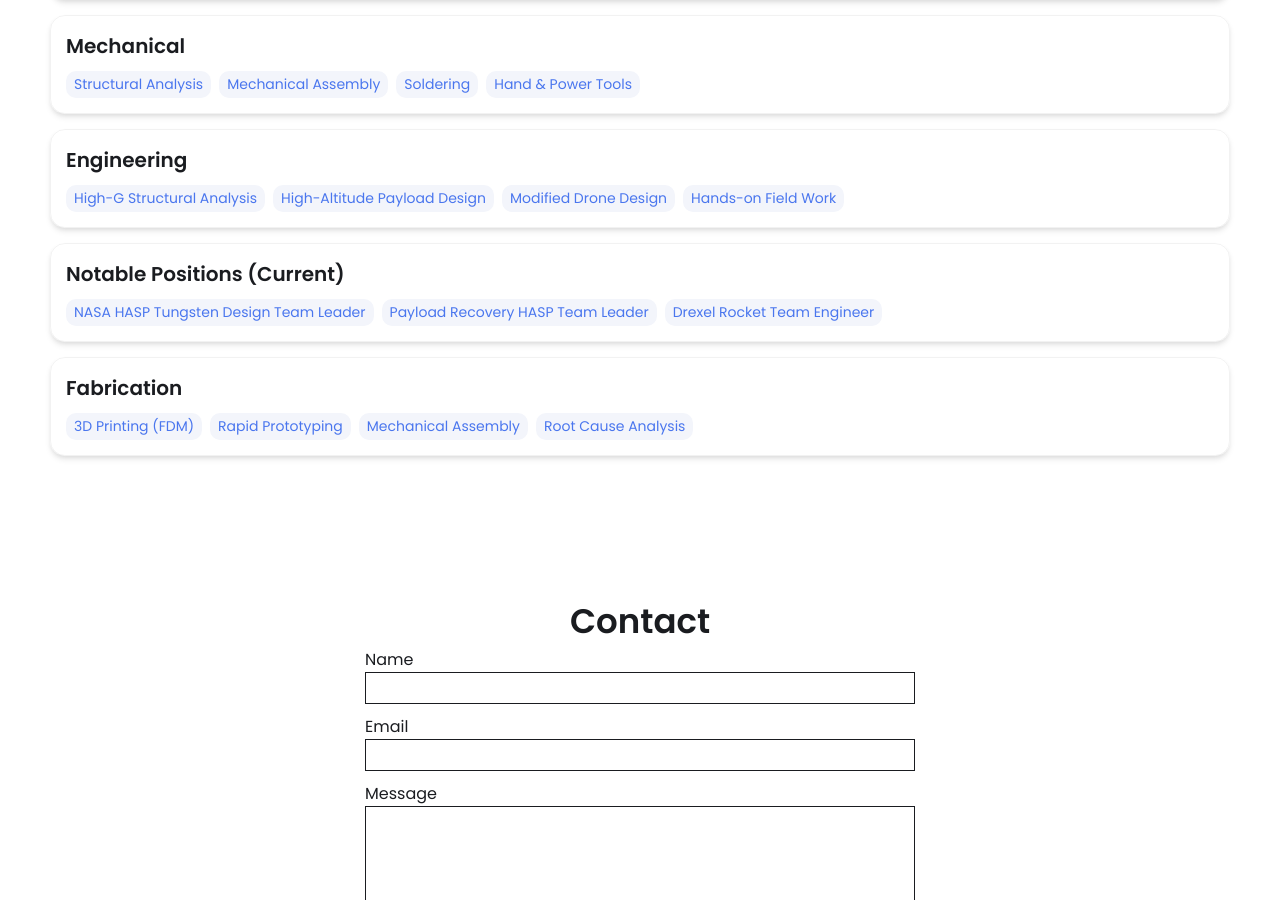
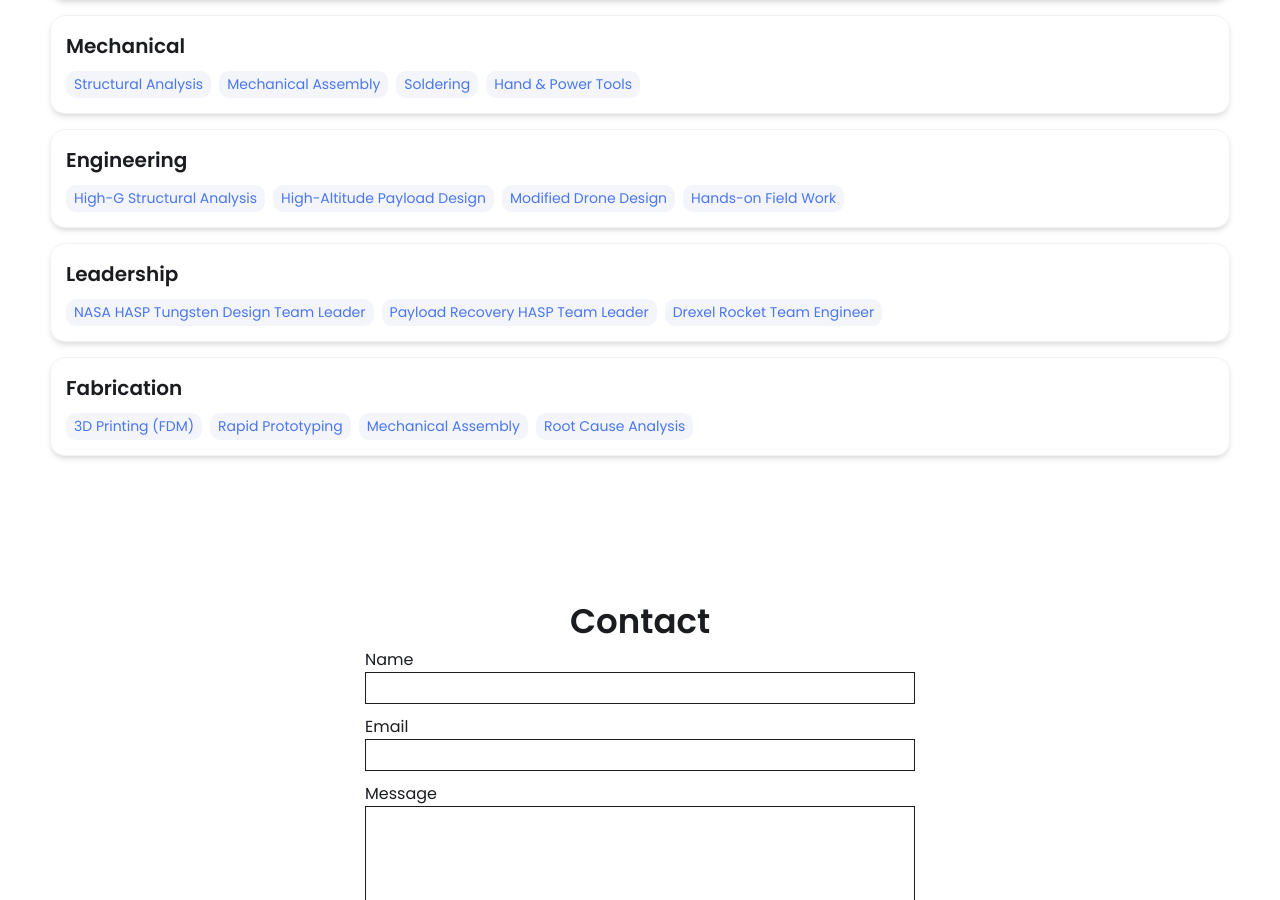
Before and after one commit to MuHasOfficial/MuHasOfficial.github.io, a Jekyll site: the page built from index.html, in a window 1280 px wide and 900 px high, scrolled down 2681 px. Built offline with Jekyll 4.4.1, drawn with Linux system fonts in a browser that asks for light colours.

Commit message:
Change category from 'Notable Positions' to 'Leadership'

```diff
--- a/_config.yml
+++ b/_config.yml
@@ -63,7 +63,7 @@
     - High-Altitude Payload Design
     - Modified Drone Design
     - Hands-on Field Work
-  - category: Notable Positions (Current)
+  - category: Leadership
     tools:
     - NASA HASP Tungsten Design Team Leader
     - Payload Recovery HASP Team Leader
```
